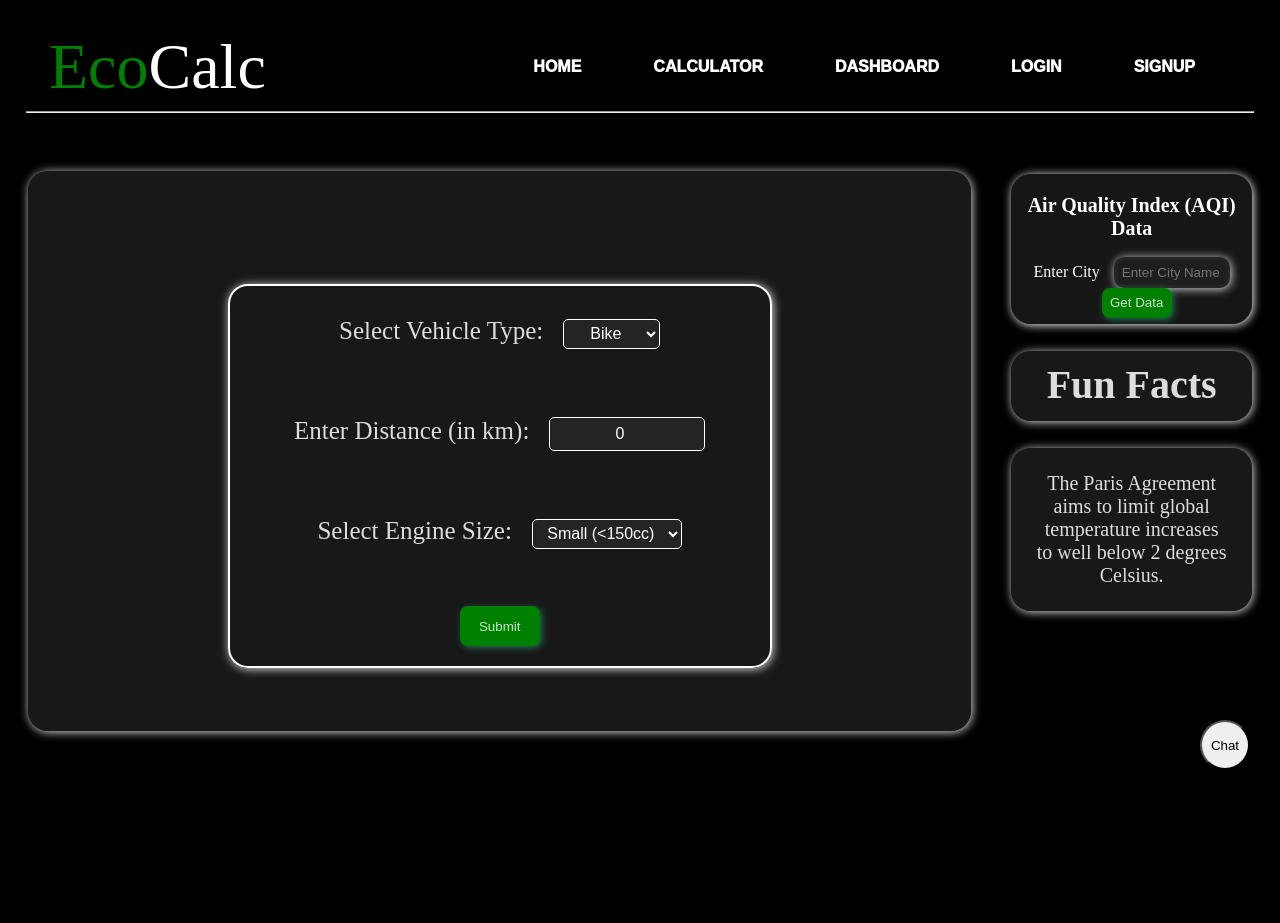
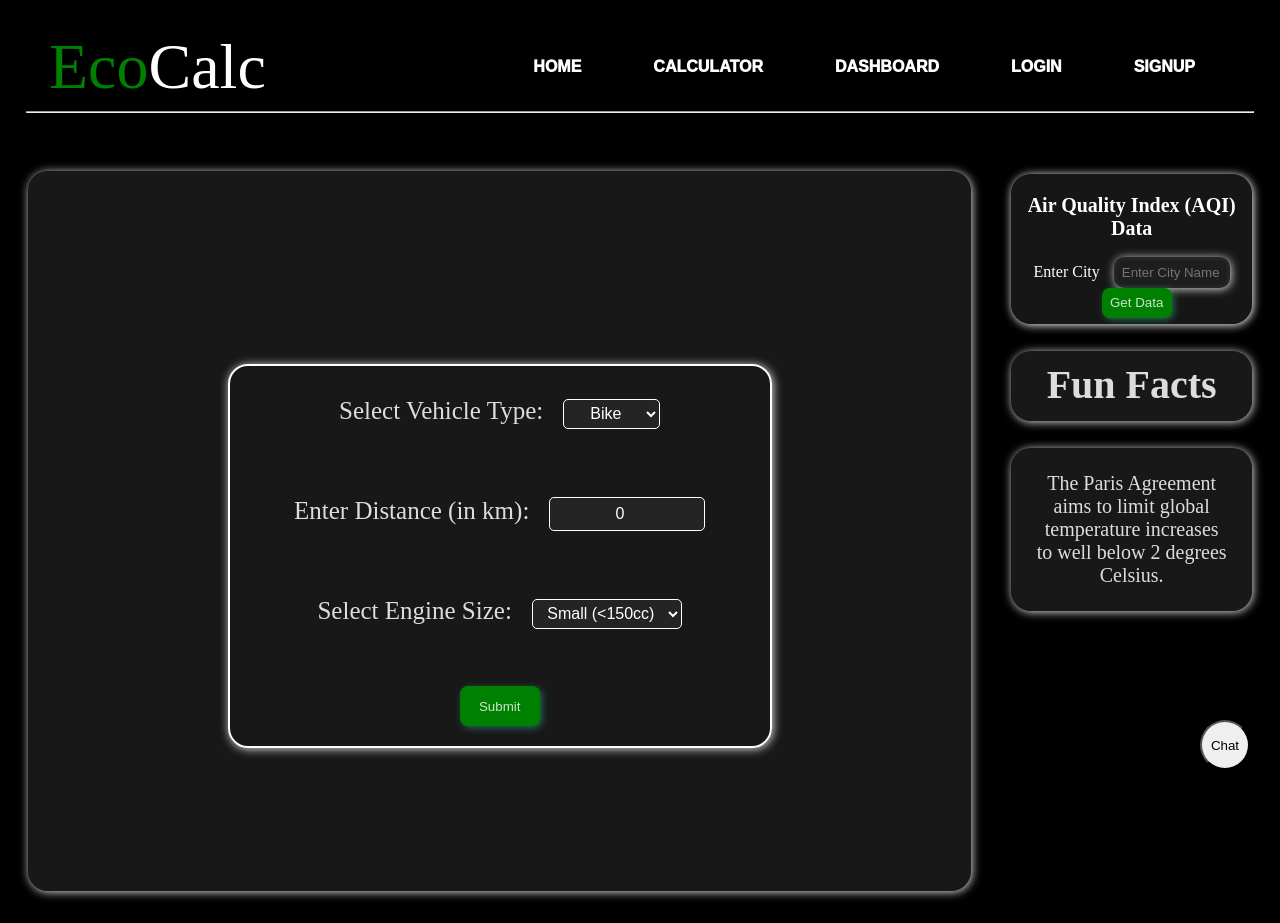
Before and after one commit to Sarguru02/Cosmic-Creatures, a React (Vite) app in the folder frontend/: page /calc in a window 1280 px wide. Built offline with nearby package versions, Linux system fonts and the light colour scheme.

Commit message:
changes in calc

```diff
--- a/frontend/src/Components/Chatbot/Chatbot.jsx
+++ b/frontend/src/Components/Chatbot/Chatbot.jsx
@@ -18,7 +18,9 @@ const Chatbot = () => {
 
     return (
         <div className='Chatbot'>
-            <Popup trigger={<button className='cbicon'>Chat</button>} modal nested>
+            <Popup trigger={<button className='cbicon'>
+                Chat
+            </button>} modal nested>
                 {
                     close => (
                         <div className='modal'>
--- a/frontend/src/Components/Home/Home.css
+++ b/frontend/src/Components/Home/Home.css
@@ -26,7 +26,7 @@
     justify-content: center;
     font-size: 25px;
     line-height: 80px;
-    height: 70vh;
+    height: 90vh;
     backdrop-filter: blur(5px);
 }
 
--- a/frontend/src/Components/Home/Home.jsx
+++ b/frontend/src/Components/Home/Home.jsx
@@ -61,7 +61,8 @@ const Home = () => {
                             <br/>
                             <button className='calc-submit'>Submit</button>
                         </form>
-                        {footprint && <div><p className='calc-ans'>CO2 Emitted: {footprint} g CO2</p>
+                        {footprint && <div align='center'><p className='calc-ans'>CO2 Emitted: {footprint} g CO2</p>
+                        <p>Check out our chatbot to reduce Carbon emission</p>
                         </div> }
                     </div>
                     <div className='facts'>
```
